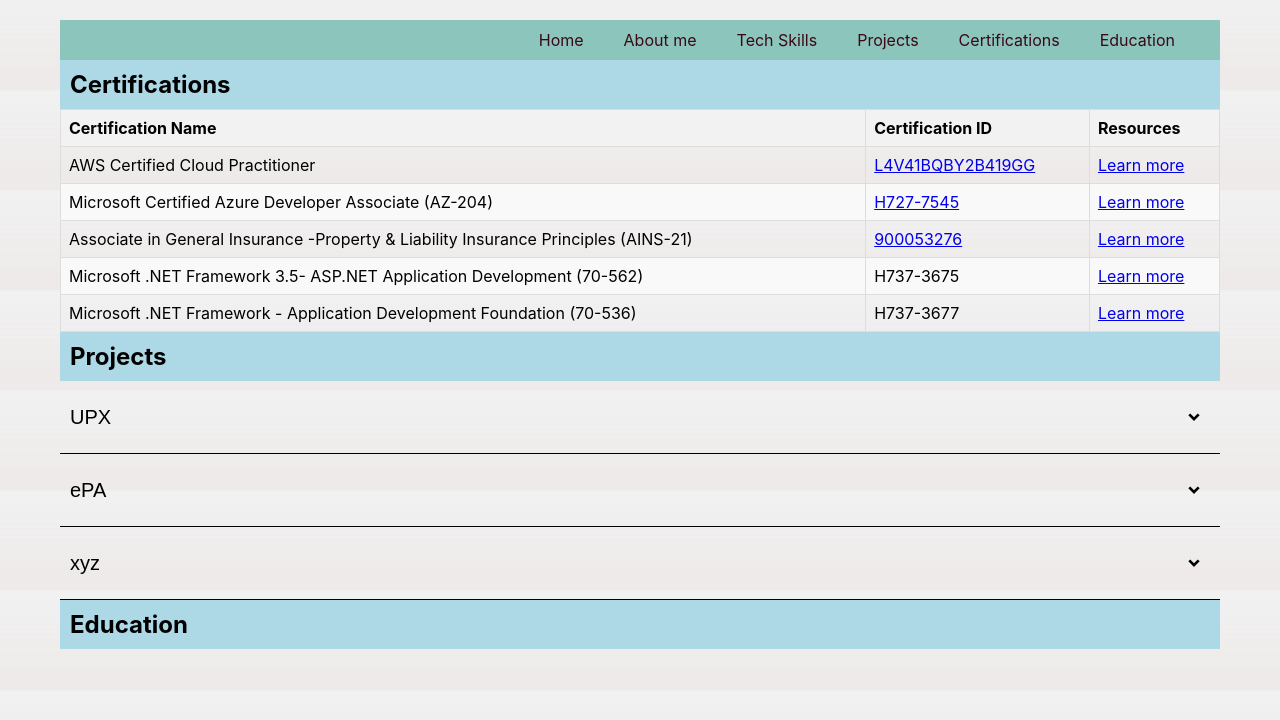
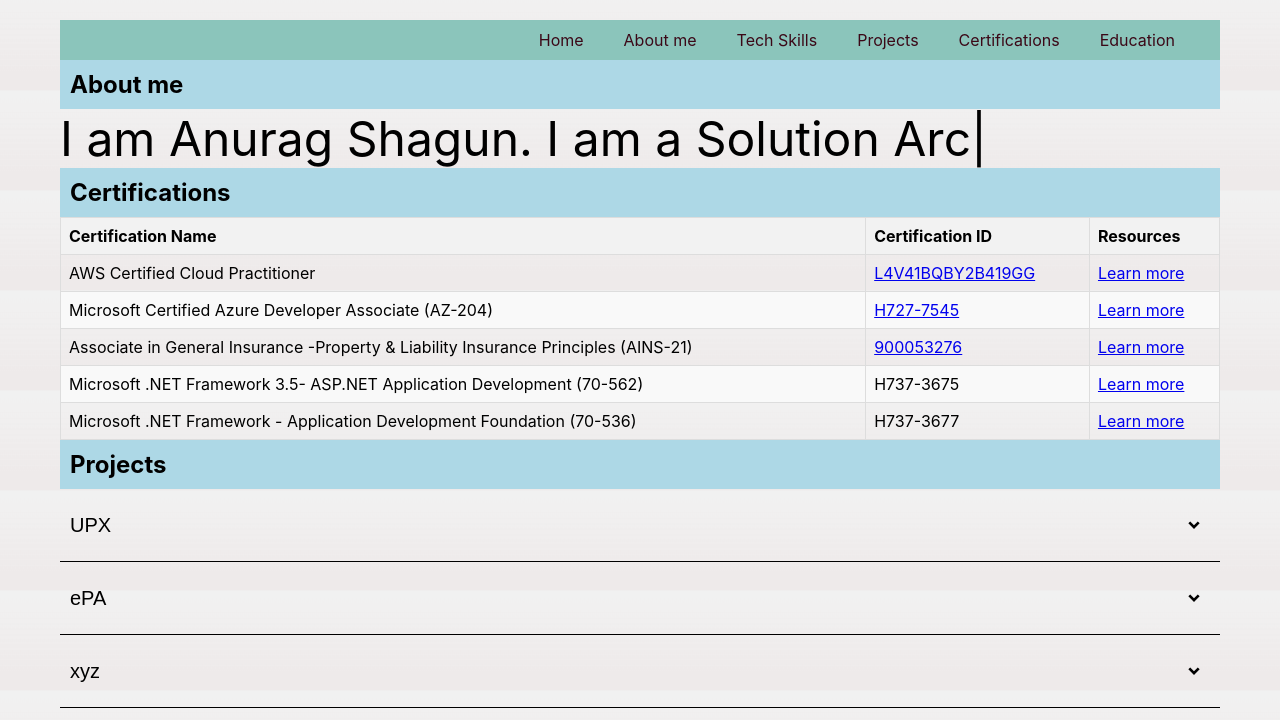
Before and after one commit to anurag0906/anurag-app, a React (Create React App) app: page / in a window 1280 px wide. Shown: the top 720 px of the page. Built offline with nearby package versions, Linux system fonts and the light colour scheme.

Commit message:
About me Anime

```diff
--- a/package.json
+++ b/package.json
@@ -6,11 +6,13 @@
     "@testing-library/jest-dom": "^5.17.0",
     "@testing-library/react": "^13.4.0",
     "@testing-library/user-event": "^13.5.0",
+    "gsap": "^3.12.5",
     "react": "^18.2.0",
     "react-bootstrap": "^2.10.1",
     "react-dom": "^18.2.0",
     "react-icons": "^5.0.1",
     "react-scripts": "5.0.1",
+    "react-type-animation": "^3.2.0",
     "web-vitals": "^2.1.4"
   },
   "scripts": {
--- /dev/null
+++ b/src/About/AboutMeAnimation.jsx
@@ -0,0 +1,27 @@
+import { TypeAnimation } from 'react-type-animation';
+import MyData from './MyData';
+
+
+const AboutMeAnimation = () => {
+  return (<div>
+    <TypeAnimation
+    sequence={[
+        // Same substring at the start will only be typed once, initially
+        'I am Anurag Shagun. I am a Designer ',
+        1000,
+        'I am Anurag Shagun. I am a Developer',
+        1000,
+        'I am Anurag Shagun. I am a Solution Architect',
+        1000,
+        'I am Anurag Shagun. I am an IT Professional !!!',
+        1000,
+      ]}
+      speed={50}
+      style={{ fontSize: '3em' }}
+      repeat={Infinity}
+    />
+     </div>
+  );
+};
+
+export  default AboutMeAnimation;
--- /dev/null
+++ b/src/About/MyData.js
@@ -0,0 +1,6 @@
+const mydata=[
+    'line 1',
+    'line2'
+];
+
+export default mydata;
--- a/src/App.js
+++ b/src/App.js
@@ -2,9 +2,8 @@
 import Accordion from './Projects/Projects';
 import Header from './Components/MenuHeader';
 import CertificationTable from './Certifications/CertificationTable';
-//import Experience from './PastExp/Expereince.jsx';
 import './Style/Wave.css'
-
+import AboutMeAnime from './About/AboutMeAnimation';
 
  function App() {
 
@@ -18,6 +17,14 @@
               <div>
               <Header/>
               </div>
+
+               <div className="main-content">
+              <h2>About me</h2>
+              </div>
+              <div>
+                <AboutMeAnime/>
+              </div>
+
               <div>
               <div className="main-content">
               <h2 id='certlist'>Certifications</h2>
@@ -30,9 +37,6 @@
               </div>
                   <Accordion/>
               </div>
-              <div className="main-content">
-              <h2>Education</h2>
-              </div>
 
         </div>
   );
--- /dev/null
+++ b/src/PastExp/Expereince.jsx
@@ -0,0 +1,2 @@
+import React from 'react';
+import './exp.css';
```
Also changed, not shown: notes.txt, src/PastExp/exp.css (added), 1 other file (tests, documents, lock files or other folders).
